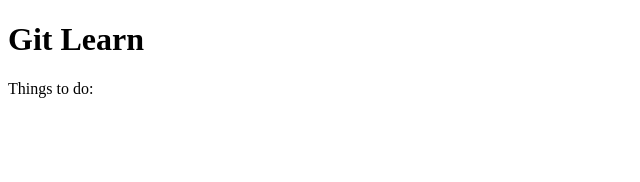
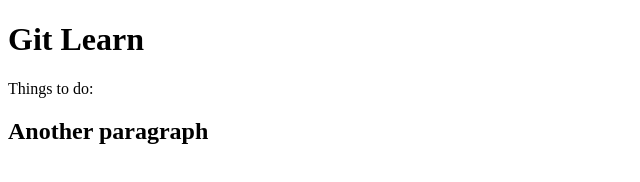
Before and after one commit to galanarus/breadCrumb, a plain HTML site: page index.html in a window 1280 px wide. Shown: the whole page, without its empty margins (0-640 px from the left). Drawn offline with Linux system fonts and the light colour scheme.

Commit message:
added more info

```diff
--- a/index.html
+++ b/index.html
@@ -10,5 +10,6 @@
     <p>
         Things to do:
     </p>
+<h2>Another  paragraph</h2>
 </body>
 </html>
```
